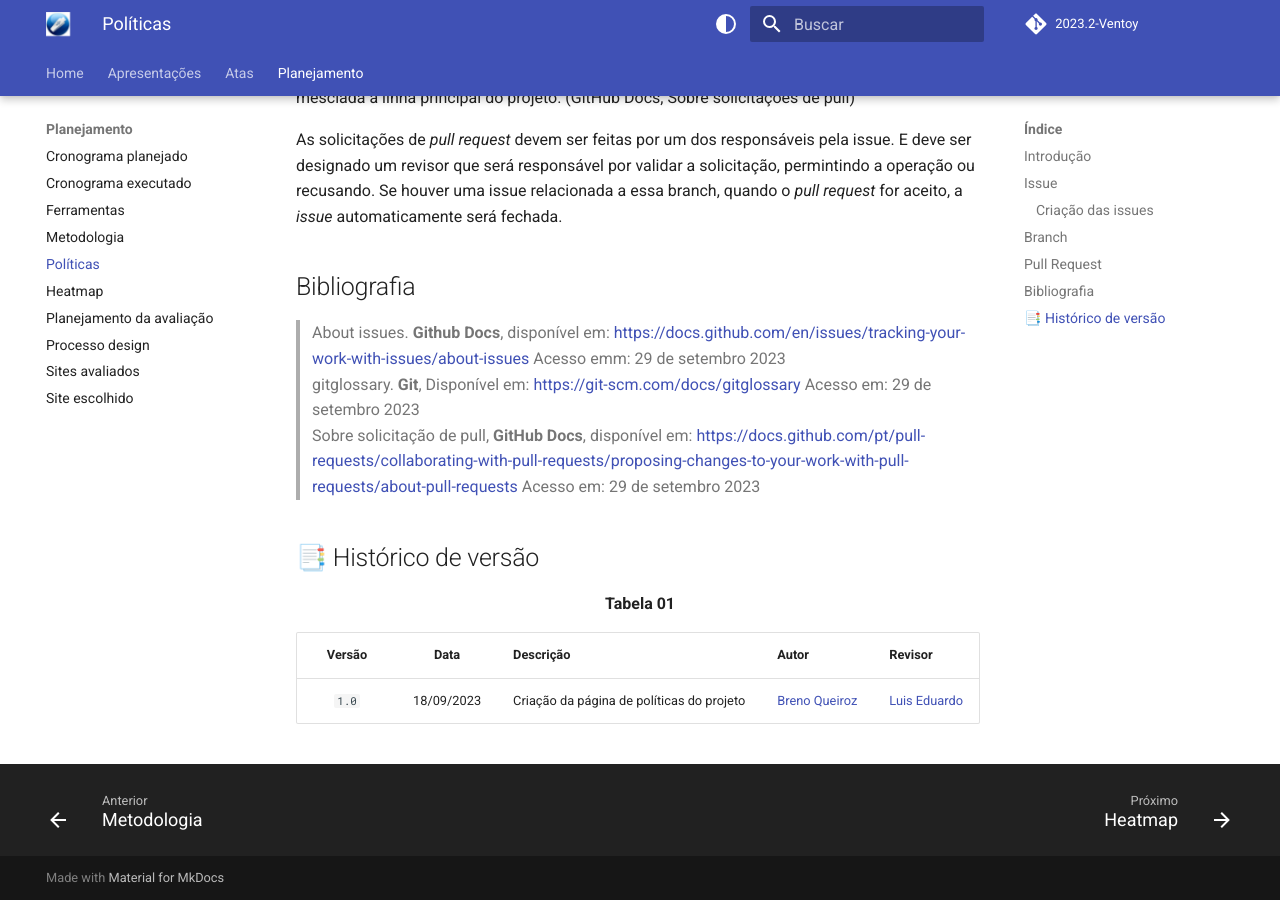
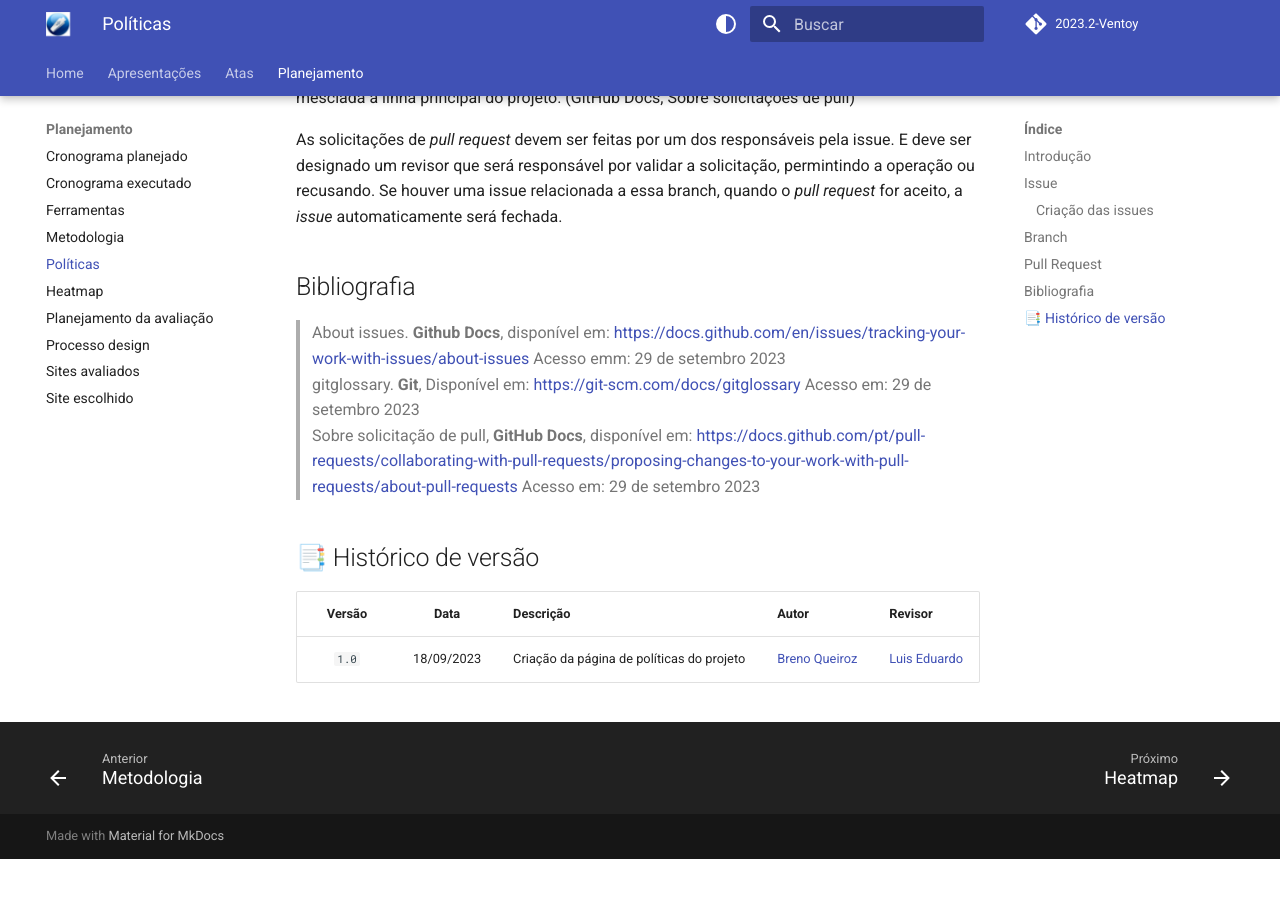
Before and after one commit to Interacao-Humano-Computador/2023.2-Ventoy, an MkDocs documentation site: the page built from docs/planejamento/políticas.md, in a window 1280 px wide and 900 px high, scrolled down 1104 px. Built offline with MkDocs 1.6.1 and Material for MkDocs 9.7.7, drawn with Linux system fonts in a browser that asks for light colours; comment, search, counter and statistics services are not loaded; after the commit the page ends 1963 px from its top, so only the background shows below that.

Commit message:
Update políticas.md

```diff
--- a/docs/planejamento/políticas.md
+++ b/docs/planejamento/políticas.md
@@ -59,8 +59,6 @@ for aceito, a *issue* automaticamente será fechada.
 
 ## 📑 Histórico de versão
 
-<p align="center"><b>Tabela 01</b></p>
-
 | Versão| Data      | Descrição | Autor | Revisor       |
 | :-:   | :-:       | :--       | --    | --            |
 | `1.0`   |18/09/2023 |Criação da página de políticas do projeto | [Breno Queiroz](https://github.com/brenob6) | [Luis Eduardo](https://github.com/LuisMiranda10) |
```
